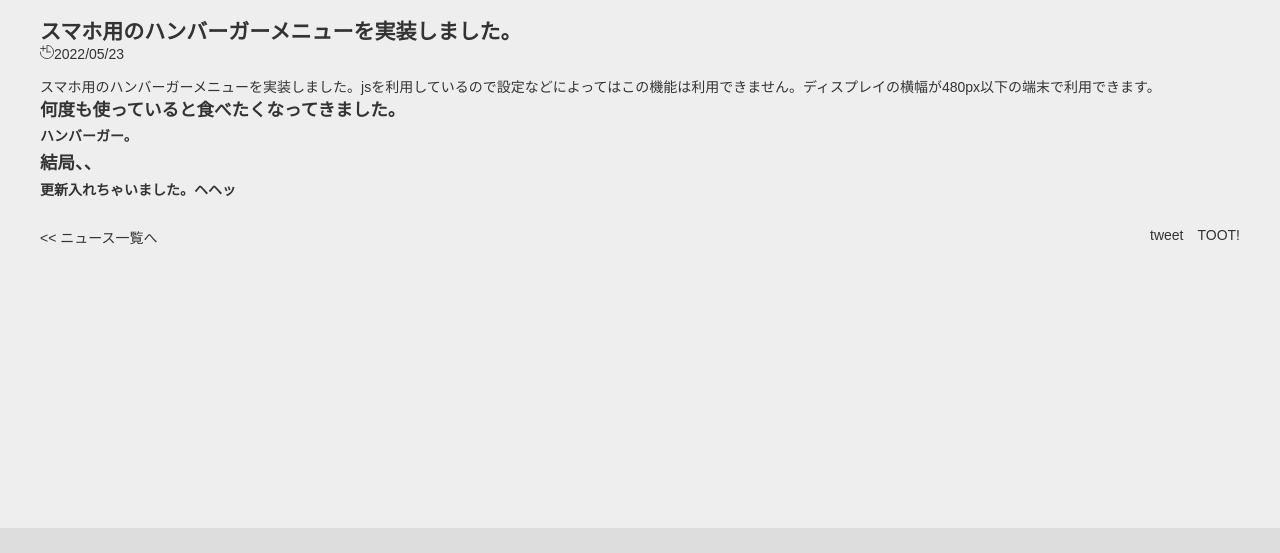
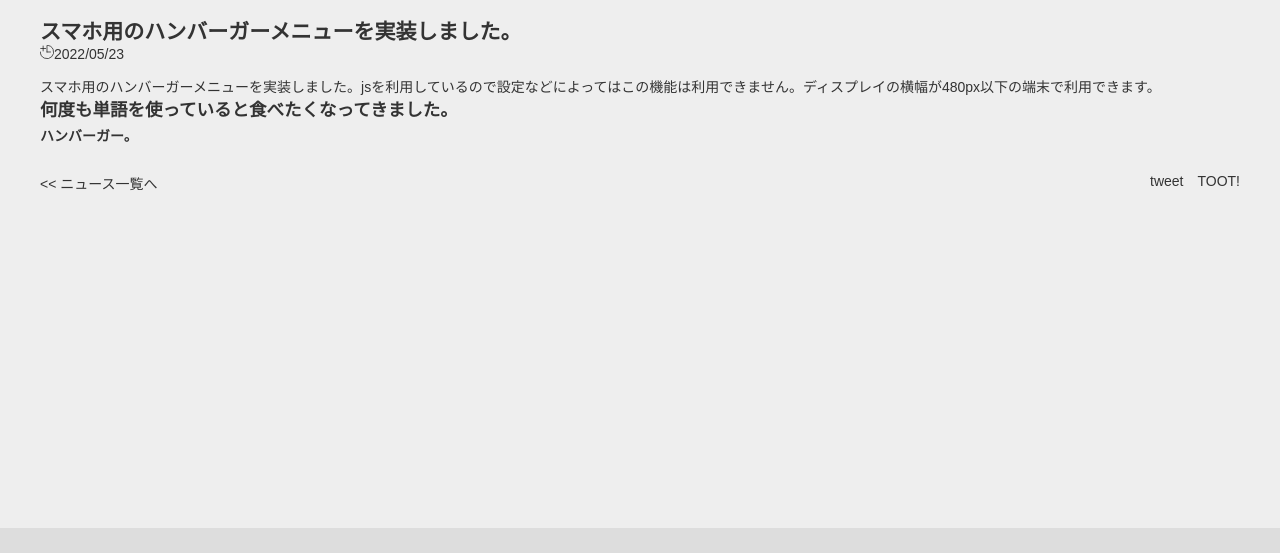
Before and after one commit to furikake-aoi/suisei, a plain HTML site: page news/0005.html in a window 1280 px wide. Shown: the part 55-608 px from the top of the page. Drawn offline with Linux system fonts and the light colour scheme.

Commit message:
20220582314

```diff
--- a/news/0005.html
+++ b/news/0005.html
@@ -77,10 +77,8 @@
 <a class="u">ヘヘッ</a>
 <br>
 <br>-->
-<h3>何度も使っていると食べたくなってきました。<h3>
+<h3>何度も単語を使っていると食べたくなってきました。<h3>
 <p>ハンバーガー。</p>
-<h3>結局、、<h3>
-<p>更新入れちゃいました。ヘヘッ<!--（二回目）--></p>
 </section>
 <div class="news-menuber">
 <div><a href="/news/">&lt;&lt; ニュース一覧へ</a></div>
```
